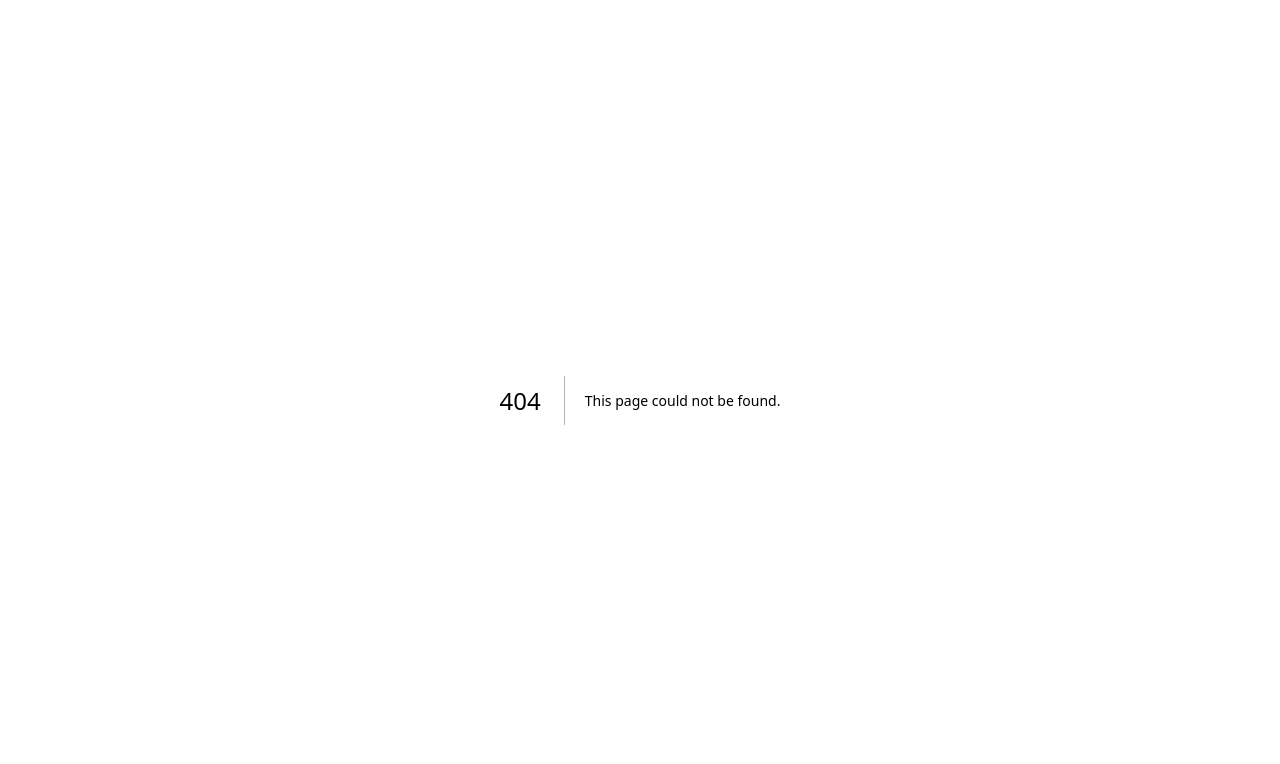
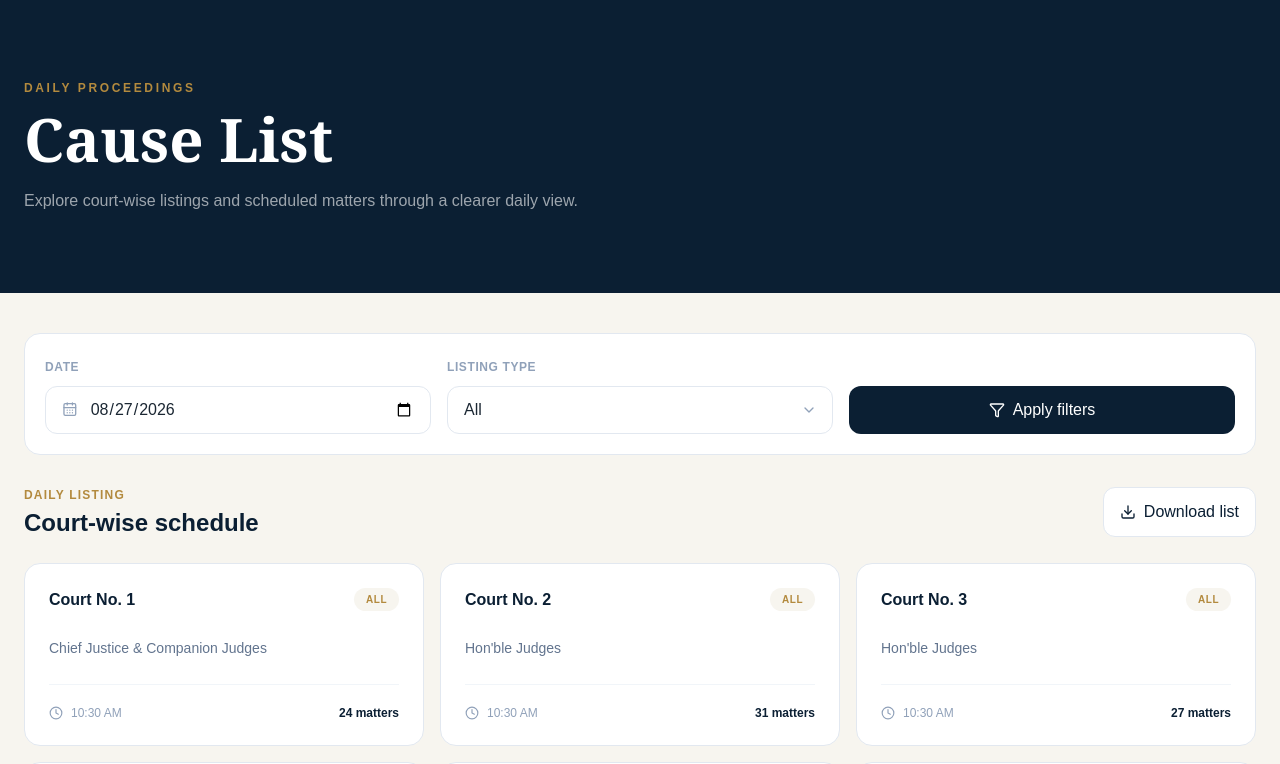
Before and after one commit to patnaikyamini4/supreme-court-india-redesign, a Next.js app: page /cause-list in a window 1280 px wide. Before the commit this address had no page. Shown: the top 764 px of the page. Built offline with nearby package versions, Linux system fonts and the light colour scheme.

Commit message:
feat: add cause list interface

```diff
--- /dev/null
+++ b/src/app/cause-list/page.tsx
@@ -0,0 +1,185 @@
+"use client";
+
+import {
+  CalendarDays,
+  ChevronDown,
+  Clock,
+  Download,
+  Filter,
+} from "lucide-react";
+import { useState } from "react";
+
+const courts = [
+  {
+    court: "Court No. 1",
+    judges: "Chief Justice & Companion Judges",
+    matters: 24,
+  },
+  {
+    court: "Court No. 2",
+    judges: "Hon'ble Judges",
+    matters: 31,
+  },
+  {
+    court: "Court No. 3",
+    judges: "Hon'ble Judges",
+    matters: 27,
+  },
+  {
+    court: "Court No. 4",
+    judges: "Hon'ble Judges",
+    matters: 29,
+  },
+  {
+    court: "Court No. 5",
+    judges: "Hon'ble Judges",
+    matters: 22,
+  },
+  {
+    court: "Court No. 6",
+    judges: "Hon'ble Judges",
+    matters: 26,
+  },
+];
+
+const listingTypes = [
+  "All",
+  "Miscellaneous",
+  "Regular",
+  "Advance",
+  "Chamber",
+];
+
+export default function CauseListPage() {
+  const [listing, setListing] = useState("All");
+
+  return (
+    <main className="min-h-screen bg-[#F7F5EF]">
+      <section className="bg-[#0B1F33] text-white">
+        <div className="sc-container py-16 md:py-20">
+          <p className="sc-eyebrow text-[#D8B86A]">
+            Daily proceedings
+          </p>
+
+          <h1 className="sc-serif mt-3 text-4xl font-bold md:text-6xl">
+            Cause List
+          </h1>
+
+          <p className="mt-5 max-w-2xl text-white/60">
+            Explore court-wise listings and scheduled matters
+            through a clearer daily view.
+          </p>
+        </div>
+      </section>
+
+      <section className="sc-container py-10">
+        <div className="grid gap-4 rounded-2xl border border-slate-200 bg-white p-5 md:grid-cols-3">
+          <label>
+            <span className="text-xs font-bold uppercase tracking-wider text-slate-400">
+              Date
+            </span>
+
+            <div className="mt-2 flex h-12 items-center gap-3 rounded-xl border border-slate-200 px-4">
+              <CalendarDays size={17} className="text-slate-400" />
+
+              <input
+                type="date"
+                defaultValue="2026-08-27"
+                className="w-full bg-transparent text-sm outline-none"
+              />
+            </div>
+          </label>
+
+          <label>
+            <span className="text-xs font-bold uppercase tracking-wider text-slate-400">
+              Listing type
+            </span>
+
+            <div className="relative mt-2">
+              <select
+                value={listing}
+                onChange={(event) =>
+                  setListing(event.target.value)
+                }
+                className="h-12 w-full appearance-none rounded-xl border border-slate-200 bg-white px-4 text-sm outline-none"
+              >
+                {listingTypes.map((item) => (
+                  <option key={item}>{item}</option>
+                ))}
+              </select>
+
+              <ChevronDown
+                size={16}
+                className="pointer-events-none absolute right-4 top-4 text-slate-400"
+              />
+            </div>
+          </label>
+
+          <div className="flex items-end">
+            <button
+              type="button"
+              className="flex h-12 w-full items-center justify-center gap-2 rounded-xl bg-[#0B1F33] px-5 text-sm font-semibold text-white transition hover:bg-[#102A43]"
+            >
+              <Filter size={16} />
+              Apply filters
+            </button>
+          </div>
+        </div>
+
+        <div className="mt-8 flex flex-col justify-between gap-4 md:flex-row md:items-center">
+          <div>
+            <p className="text-xs font-bold uppercase tracking-widest text-[#B38A3E]">
+              Daily listing
+            </p>
+
+            <h2 className="mt-1 text-2xl font-bold text-[#0B1F33]">
+              Court-wise schedule
+            </h2>
+          </div>
+
+          <button
+            type="button"
+            className="flex items-center gap-2 self-start rounded-xl border border-slate-200 bg-white px-4 py-3 text-sm font-semibold text-[#0B1F33] hover:border-[#B38A3E]"
+          >
+            <Download size={16} />
+            Download list
+          </button>
+        </div>
+
+        <div className="mt-6 grid gap-4 md:grid-cols-2 lg:grid-cols-3">
+          {courts.map((court) => (
+            <article
+              key={court.court}
+              className="rounded-2xl border border-slate-200 bg-white p-6 transition hover:border-[#B38A3E]/50 hover:shadow-md"
+            >
+              <div className="flex items-center justify-between">
+                <h3 className="font-bold text-[#0B1F33]">
+                  {court.court}
+                </h3>
+
+                <span className="rounded-full bg-[#F7F5EF] px-3 py-1 text-[10px] font-bold uppercase tracking-wider text-[#B38A3E]">
+                  {listing}
+                </span>
+              </div>
+
+              <p className="mt-6 text-sm leading-6 text-slate-500">
+                {court.judges}
+              </p>
+
+              <div className="mt-6 flex items-center justify-between border-t border-slate-100 pt-5">
+                <span className="flex items-center gap-2 text-xs text-slate-400">
+                  <Clock size={14} />
+                  10:30 AM
+                </span>
+
+                <span className="text-xs font-semibold text-[#0B1F33]">
+                  {court.matters} matters
+                </span>
+              </div>
+            </article>
+          ))}
+        </div>
+      </section>
+    </main>
+  );
+}
```
